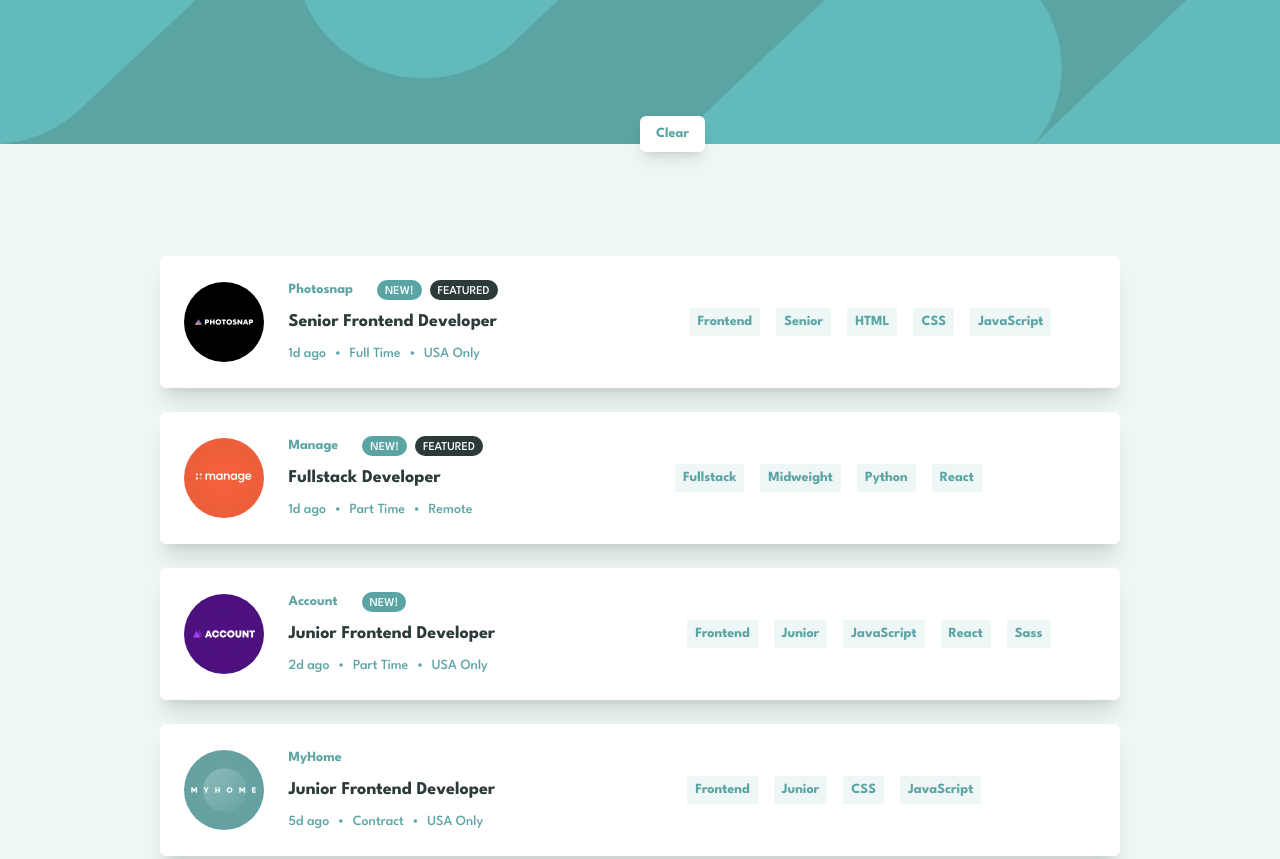
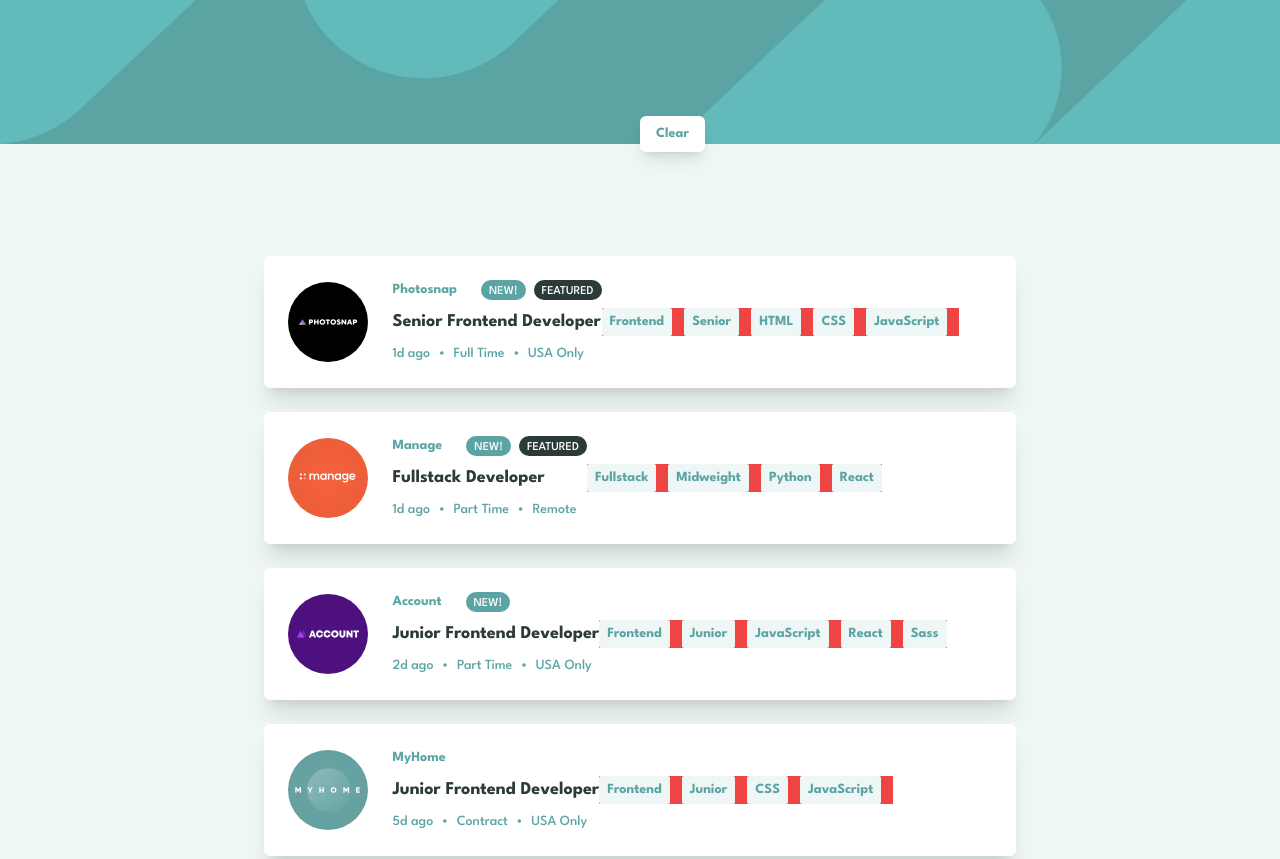
Before and after one commit to Zyrean/Job-listings-with-filtering, a website: page index.html in a window 1280 px wide. Shown: the top 859 px of the page. Drawn offline with Linux system fonts and the light colour scheme.

Commit message:
no message

```diff
--- a/main.js
+++ b/main.js
@@ -17,11 +17,14 @@ const getData = async function (path) {
     const response = await promise;
     const data = await response.json();
 
-    // return data;
-    // console.log(data);
+    return data;
+  } catch (error) {
+    console.log(error);
+  }
+};
 
+const displayJobs = function (data) {
   data.forEach((ele, i) => {
-      // console.log(ele);
     const html = `<div
     id="job-item"
     class="relative flex flex-col bg-white rounded-md px-6 py-6 space-y-6 shadow-xl max-w-sm hover:border-desaturatedDarkCyan hover:border-l-4  hover:cursor-pointer md:flex-row md:max-w-full md:space-y-0 md:items-center"
@@ -84,10 +87,9 @@ const getData = async function (path) {
       </div>
     </div>
 
-      <div class="flex items-center flex-wrap md:ml-44 md:flex-nowrap">
-
+    <div class="flex items-center flex-wrap gap-3 md:bg-red-500 md:flex-nowrap">
       <div
-          class="filter-element flex group hover:cursor-pointer mr-4 md:mr-0 md:ml-4"
+        class="filter-element flex group hover:cursor-pointer md:mr-0"
       >
         <div
           class="flex justify-center items-center bg-lightGrayishCyanF px-2 py-1 rounded-sm group-hover:bg-desaturatedDarkCyan"
@@ -101,7 +103,7 @@ const getData = async function (path) {
       </div>
 
       <div
-          class="filter-element flex mr-4 group hover:cursor-pointer md:mr-0 md:ml-4"
+        class="filter-element flex group hover:cursor-pointer md:mr-0"
       >
         <div
           class="flex justify-center items-center bg-lightGrayishCyanF px-2 py-1 rounded-sm group-hover:bg-desaturatedDarkCyan"
@@ -116,13 +118,13 @@ const getData = async function (path) {
 
       <div
         id="container-languages"
-          class="flex justify-center items-center mt-4 md:mt-0"
+        class="flex justify-center gap-3 items-center md:mt-0"
       >
       ${displayLanguages(ele)}
       </div>
       <div
         id="container-tools"
-          class="flex justify-center items-center mt-4 md:mt-0"
+        class="flex justify-center gap-3 items-center md:mt-0"
       >
       ${displayTools(ele)}
       </div>
@@ -131,16 +133,13 @@ const getData = async function (path) {
 
     containerList.insertAdjacentHTML("beforeend", html);
   });
-  } catch (error) {
-    console.log(error);
-  }
 };
 
 const displayLanguages = function (ele) {
   let html = ``;
   ele.languages.forEach((language) => {
     html += `<div
-  class="filter-element flex mr-4 group hover:cursor-pointer md:mr-0 md:ml-4"
+  class="filter-element flex group hover:cursor-pointer md:mr-0"
   >
     <div
       class="flex justify-center items-center bg-lightGrayishCyanF px-2 py-1 rounded-sm group-hover:bg-desaturatedDarkCyan"
@@ -162,7 +161,7 @@ const displayTools = function (ele) {
   let html = ``;
   ele.tools.forEach((tool) => {
     html += `<div
-  class="filter-element flex mr-4 group hover:cursor-pointer md:mr-0 md:ml-4"
+  class="filter-element flex group hover:cursor-pointer md:mr-0"
   >
     <div
       class="flex justify-center items-center bg-lightGrayishCyanF px-2 py-1 rounded-sm group-hover:bg-desaturatedDarkCyan"
@@ -242,16 +241,18 @@ const createSearchItem = function () {
 
 // Clearing searchresults
 btnClear.addEventListener("click", function () {
+  console.log(searchResults);
   searchResults = document.querySelectorAll(".search-result");
-  searchResults.forEach((ele) => ele.classList.add("hidden"));
+  console.log(searchResults);
+  searchResults.forEach((ele) => ele.remove());
 
   jobItems.forEach((item) => item.classList.remove("hidden"));
 });
 
 const setup = async function () {
-  await getData("data.json");
+  const data = await getData("data.json");
+  displayJobs(data);
   createSearchItem();
-  console.log(jobItems);
 };
 
 setup();
```
Also changed, not shown: css/style.css. Lines whose indentation alone changed are shown as unchanged.
